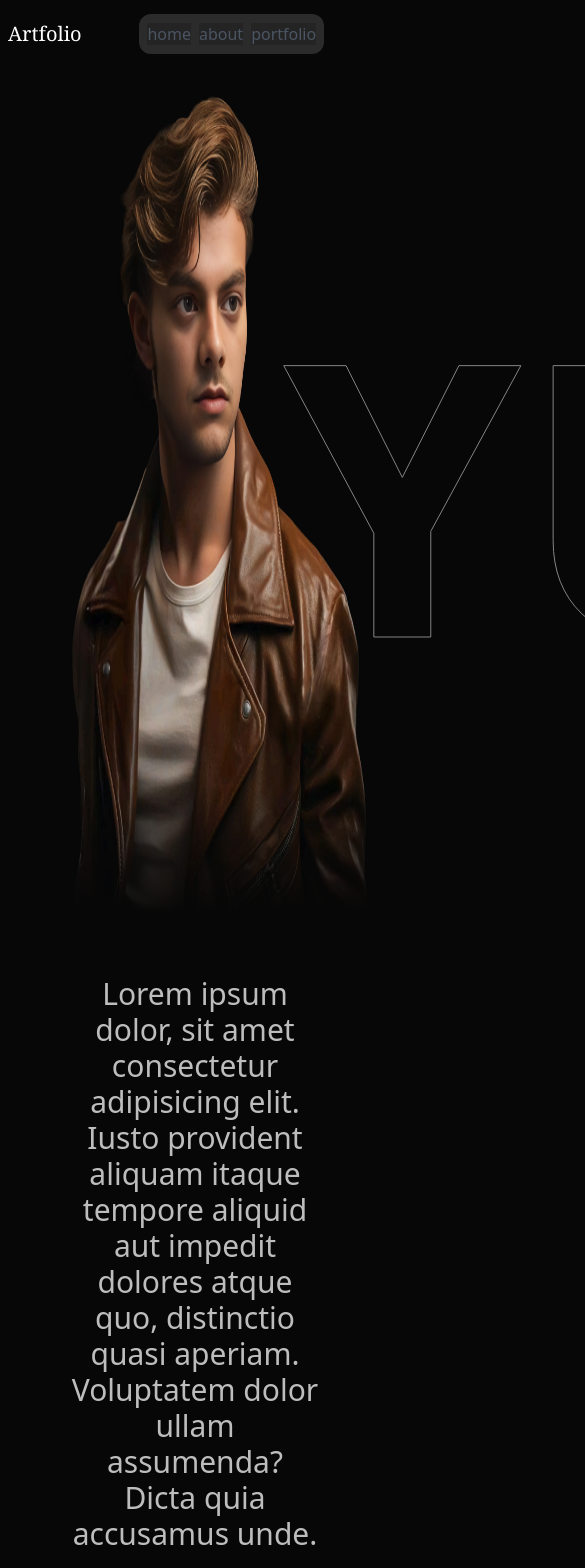
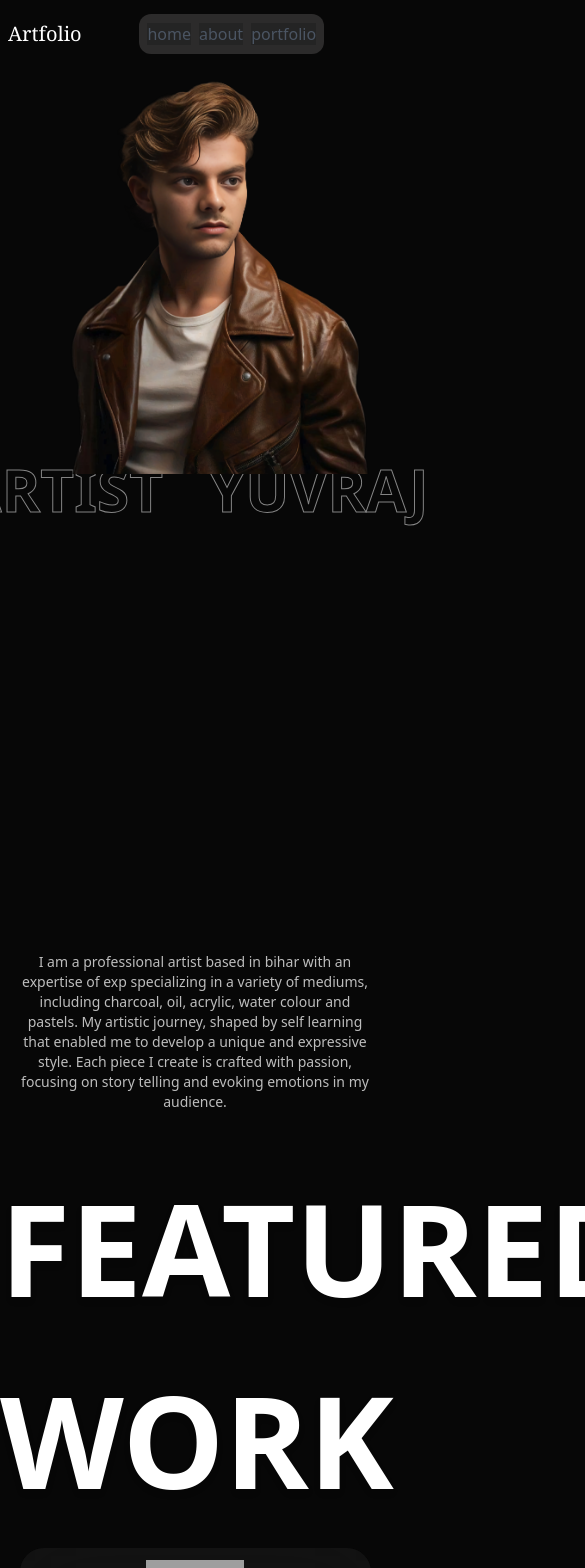
Before and after one commit to techiuv/artist-portfolio, a React (Vite) app: page / in a window 390 px wide. Shown: the top 1568 px of the page, 585 px wide, since content can reach past the window. Built offline with nearby package versions, Linux system fonts and the light colour scheme; grey boxes are pictures that could not be loaded; the HTML template or start-up script is replaced by a standard one.

Commit message:
Update App.jsx

```diff
--- a/src/App.jsx
+++ b/src/App.jsx
@@ -15,11 +15,11 @@ function App() {
       <main>
         <section id='home' className='w-[100vw] h-[100vh] relative flex justify-center items-center'>
           <div className='mx-auto relative h-[100%]'>
-            <img src="/img/Firefly 20240729100151 2.png" alt="Artist Yuvraj" className='h-[100%]' />
+            <img src="/img/Firefly 20240729100151 2.png" alt="Artist Yuvraj" className='h-auto md:h-[100%]' />
             <div className="bg-gradient-to-b from-transparent to-[#070707] h-32 w-full absolute bottom-0 left-0"></div>
           </div>
-          <div className='absolute h-[100%] w-[100%] text-[10vw] text-center flex justify-center items-center text-transparent  top-0 left-0  -z-10 '>
-            <h3 className='text-stroke-1 opacity-50 uppercase font-bold text-[380px] md:text-[700px] lg:text-[150px] text-gradient-stroke'>Artist&nbsp;&nbsp;&nbsp;Yuvraj</h3>
+          <div className='absolute h-[100%] w-[100%] text-center flex justify-center items-center text-transparent  top-0 left-0  -z-10 '>
+            <h3 className='text-stroke-1 opacity-50 uppercase font-bold text-[15vw] md:text-[20vw] lg:text-[150px] text-gradient-stroke'>Artist&nbsp;&nbsp;&nbsp;Yuvraj</h3>
           </div>
 
 
@@ -27,8 +27,8 @@ function App() {
 
 
         <section id='about' className='w-[100vw]'>
-          <p className='text-center w-[65%] mx-auto text-3xl text-[#BDBDBD] my-16 font-normal'>
-            Lorem ipsum dolor, sit amet consectetur adipisicing elit. Iusto provident aliquam itaque tempore aliquid aut impedit dolores atque quo, distinctio quasi aperiam. Voluptatem dolor ullam assumenda? Dicta quia accusamus unde.
+          <p className='text-center w-[90%] md:w-[70%] lg:w-[65%] mx-auto text-sm md:text-2xl lg:text-3xl text-[#BDBDBD] my-10 md:my-16 font-normal'>
+            I am a professional artist based in bihar with an expertise of exp specializing in a variety of mediums, including charcoal, oil, acrylic, water colour and pastels. My artistic journey, shaped by self learning that enabled me to develop a unique and expressive style. Each piece I create is crafted with passion, focusing on story telling and evoking emotions in my audience.
           </p>
         </section>
 
@@ -36,7 +36,7 @@ function App() {
 
           <h3 className='text-center mx-auto text-[128px] font-bold drop-shadow-md uppercase'>featured Work</h3>
 
-          <div className='w-[80%] mx-auto'>
+          <div className='w-[90%] md:w-[80%] mx-auto'>
 
             <Cards title={'tittle'} description={'Lorem ipsum dolor, sit amet consectetur adipisicing elit. Iusto provident aliquam itaque tempore aliquid aut impedit dolores atque quo, distinctio quasi aperiam. Voluptatem dolor ullam assumenda? Dicta quia accusamus unde.'} year={2024} medium={'charcoal'} path={'/img/'} />
 
```
